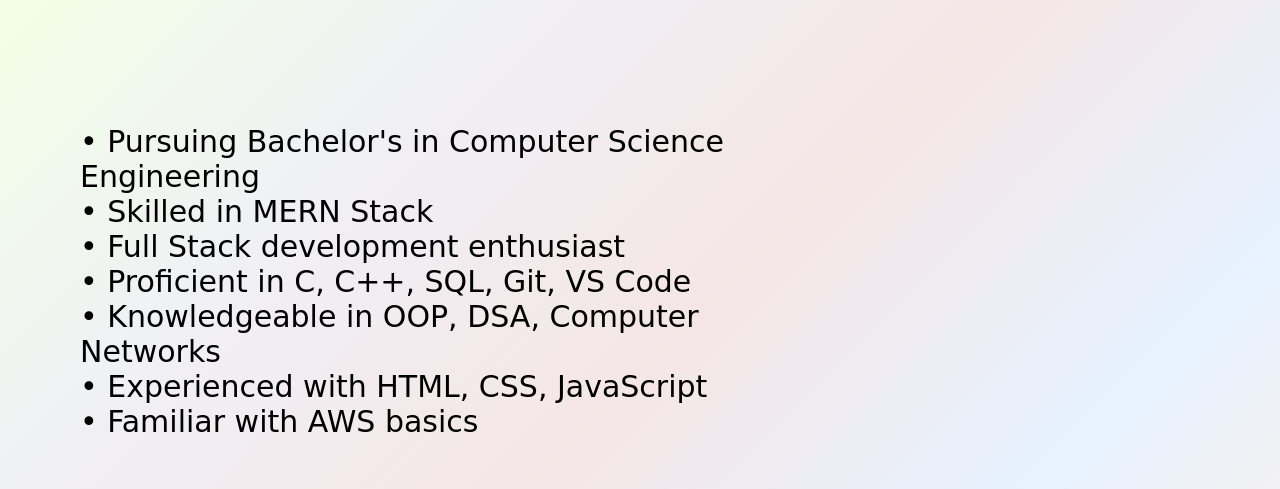
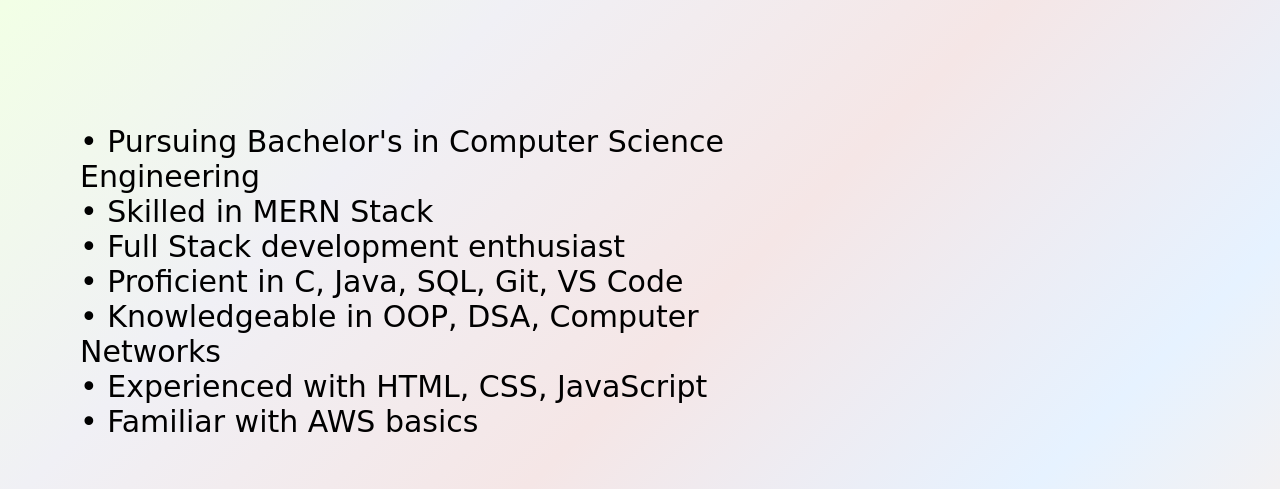
Before and after one commit to ELAKKIYA-SHREE-S/portfolio, a plain HTML site: page index.html in a window 1280 px wide. Shown: the part 1500-1989 px from the top of the page. Drawn offline with Linux system fonts and the light colour scheme.

Commit message:
new commit

```diff
--- a/index.html
+++ b/index.html
@@ -58,7 +58,7 @@
               &#8226; Pursuing Bachelor's in Computer Science Engineering<br>
               &#8226; Skilled in MERN Stack<br>
               &#8226; Full Stack development enthusiast<br>
-              &#8226; Proficient in C, C++, SQL, Git, VS Code<br>
+              &#8226; Proficient in C, Java, SQL, Git, VS Code<br>
               &#8226; Knowledgeable in OOP, DSA, Computer Networks<br>
               &#8226; Experienced with HTML, CSS, JavaScript<br>
               &#8226; Familiar with AWS basics
```
